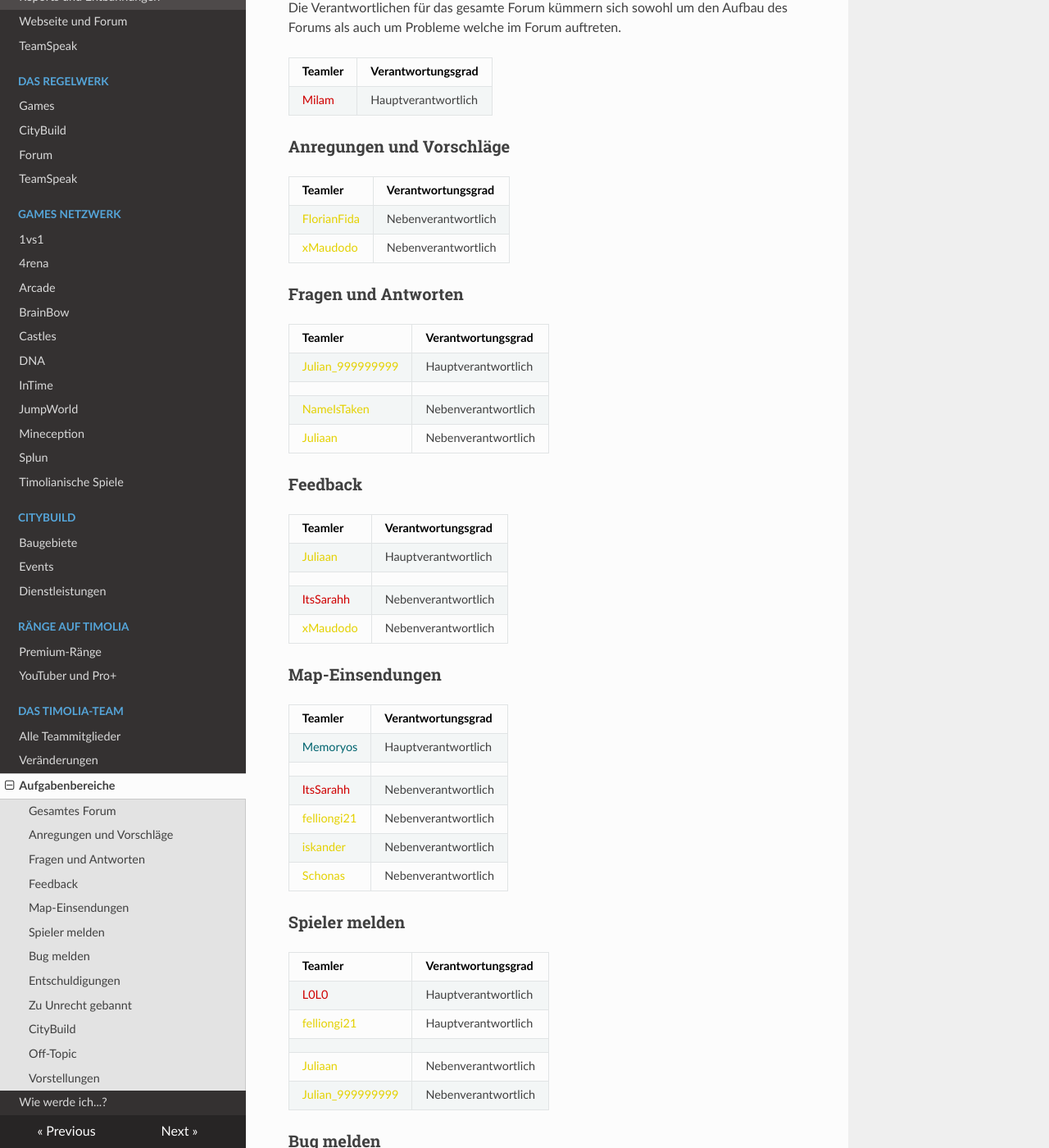
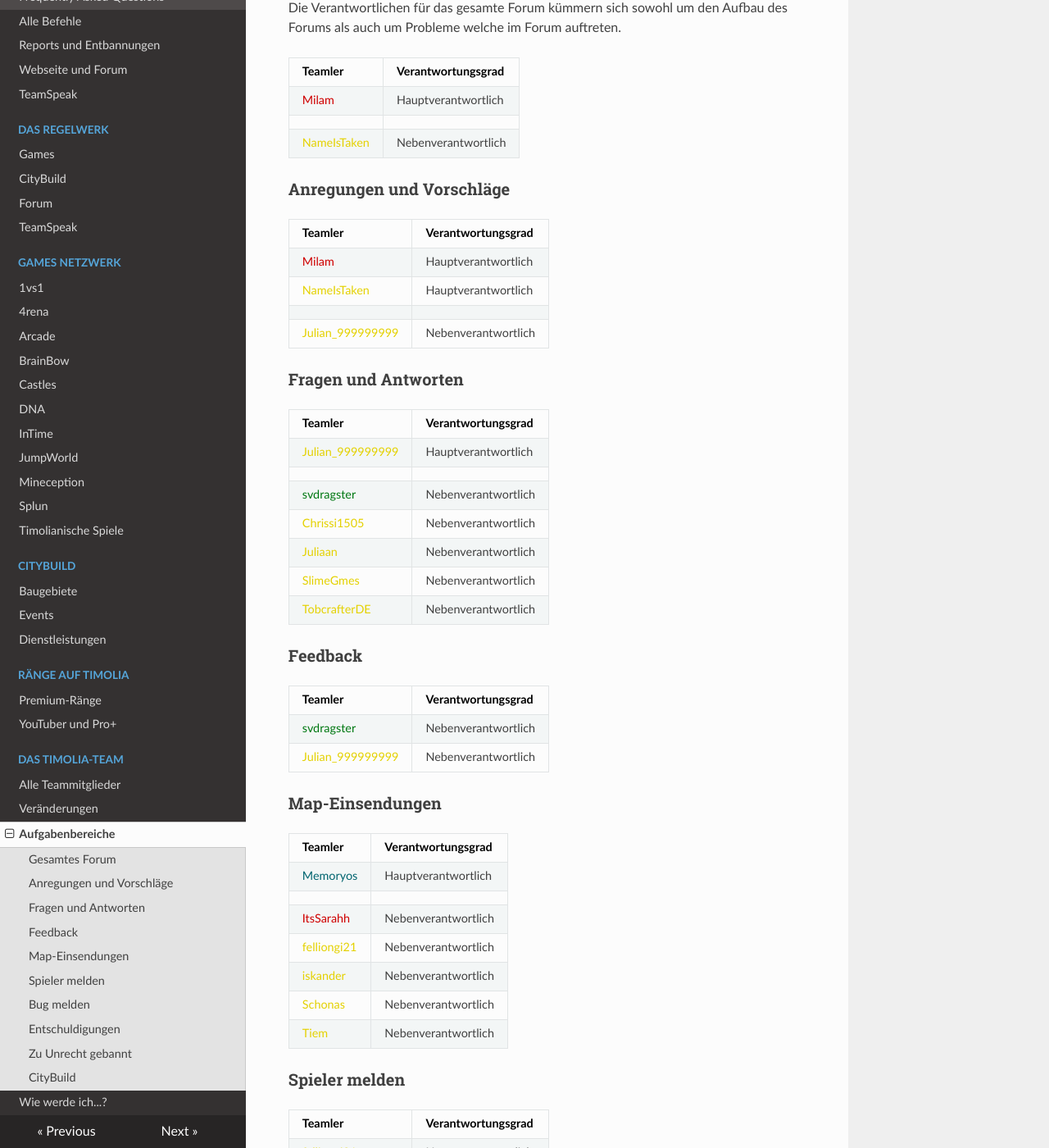
Before and after one commit to TimoliaDE/HowTo, an MkDocs documentation site: the page built from docs/team/responsibilities.md, in a window 1280 px wide and 1400 px high, scrolled down 260 px. Shown: the whole window at 82% size. Built offline with MkDocs 1.6.1, drawn with Linux system fonts in a browser that asks for light colours; nearby versions of some CDN libraries; old or Windows-style settings are respelled for this version of MkDocs; some of the changed text lies outside the part shown.

Commit message:
Update responsibilities.md

```diff
--- a/docs/team/responsibilities.md
+++ b/docs/team/responsibilities.md
@@ -8,13 +8,17 @@ Die Verantwortlichen für das gesamte Forum kümmern sich sowohl um den Aufbau d
 | Teamler | Verantwortungsgrad |
 | ------ | ------ |
 |<span style="color:#CF0101">Milam</span> | Hauptverantwortlich |
+| | |
+|<span style="color:#E4D100">NameIsTaken</span> | Nebenverantwortlich |
 
 ###<strong>Anregungen und Vorschläge</strong>
 
 | Teamler | Verantwortungsgrad |
 | ------ | ------ |
-|<span style="color:#E4D100">FlorianFida</span> | Nebenverantwortlich |
-|<span style="color:#E4D100">xMaudodo</span> | Nebenverantwortlich |
+|<span style="color:#CF0101">Milam</span> | Hauptverantwortlich |
+|<span style="color:#E4D100">NameIsTaken</span> | Hauptverantwortlich |
+| | |
+|<span style="color:#E4D100">Julian_999999999</span> | Nebenverantwortlich |
 
 ###<strong>Fragen und Antworten</strong>
 
@@ -22,16 +26,17 @@ Die Verantwortlichen für das gesamte Forum kümmern sich sowohl um den Aufbau d
 | ------ | ------ |
 |<span style="color:#E4D100">Julian_999999999</span> | Hauptverantwortlich |
 | | |
-|<span style="color:#E4D100">NameIsTaken</span> | Nebenverantwortlich |
+|<span style="color:#007812">svdragster</span> | Nebenverantwortlich |
+|<span style="color:#E4D100">Chrissi1505</span> | Nebenverantwortlich |
 |<span style="color:#E4D100">Juliaan</span> | Nebenverantwortlich |
+|<span style="color:#E4D100">SlimeGmes</span> | Nebenverantwortlich |
+|<span style="color:#E4D100">TobcrafterDE</span> | Nebenverantwortlich |
 
 ###<strong>Feedback</strong>
 | Teamler | Verantwortungsgrad |
 | ------ | ------ |
-|<span style="color:#E4D100">Juliaan</span> | Hauptverantwortlich |
-| | |
-|<span style="color:#CF0101">ItsSarahh</span> | Nebenverantwortlich |
-|<span style="color:#E4D100">xMaudodo</span> | Nebenverantwortlich |
+|<span style="color:#007812">svdragster</span> | Nebenverantwortlich |
+|<span style="color:#E4D100">Julian_999999999</span> | Nebenverantwortlich |
 
 ###<strong>Map-Einsendungen</strong>
 | Teamler | Verantwortungsgrad |
@@ -42,11 +47,11 @@ Die Verantwortlichen für das gesamte Forum kümmern sich sowohl um den Aufbau d
 |<span style="color:#E4D100">felliongi21</span> | Nebenverantwortlich |
 |<span style="color:#E4D100">iskander</span> | Nebenverantwortlich |
 |<span style="color:#E4D100">Schonas</span> | Nebenverantwortlich |
+|<span style="color:#E4D100">Tiem</span> | Nebenverantwortlich |
 
 ###<strong>Spieler melden</strong>
 | Teamler | Verantwortungsgrad |
 | ------ | ------ |
-|<span style="color:#CF0101">L0L0</span> | Hauptverantwortlich |
 |<span style="color:#E4D100">felliongi21</span> | Hauptverantwortlich |
 | | |
 |<span style="color:#E4D100">Juliaan</span> | Nebenverantwortlich |
@@ -66,35 +71,26 @@ Die Verantwortlichen für das gesamte Forum kümmern sich sowohl um den Aufbau d
 | | |
 |<span style="color:#CF0101">Milam</span> | Nebenverantwortlich |
 |<span style="color:#E4D100">Aenzo</span> | Nebenverantwortlich |
+|<span style="color:#E4D100">Elegeta</span> | Nebenverantwortlich |
 |<span style="color:#E4D100">Juliaan</span> | Nebenverantwortlich |
 |<span style="color:#E4D100">Julian_999999999</span> | Nebenverantwortlich |
 |<span style="color:#E4D100">medicoo</span> | Nebenverantwortlich |
 |<span style="color:#E4D100">NameIsTaken</span> | Nebenverantwortlich |
 |<span style="color:#E4D100">TaiToni</span> | Nebenverantwortlich |
+|<span style="color:#E4D100">Tiem</span> | Nebenverantwortlich |
+
 
 ###<strong>Zu Unrecht gebannt</strong>
 | Teamler | Verantwortungsgrad |
 | ------ | ------ |
 |<span style="color:#CF0101">Metrixx7</span> | Hauptverantwortlich |
-| | |
-|<span style="color:#E4D100">Schonas</span> | Nebenverantwortlich |
 
 ###<strong>CityBuild</strong>
 | Teamler | Verantwortungsgrad |
 | ------ | ------ |
 |<span style="color:#CF0101">JOlegna</span> | Hauptverantwortlich |
 | | |
-|<span style="color:#CF0101">Caprea</span> | Nebenverantwortlich |
-
-###<strong>Off-Topic</strong>
-| Teamler | Verantwortungsgrad |
-| ------ | ------ |
-|<span style="color:#E4D100">Juliaan</span> | Hauptverantwortlich |
-
-###<strong>Vorstellungen</strong>
-| Teamler | Verantwortungsgrad |
-| ------ | ------ |
-|<span style="color:#E4D100">Juliaan</span> | Hauptverantwortlich |
+|<span style="color:#CF0101">xTessia</span> | Nebenverantwortlich |
 
 # Sonstige Aufgaben
 
```
